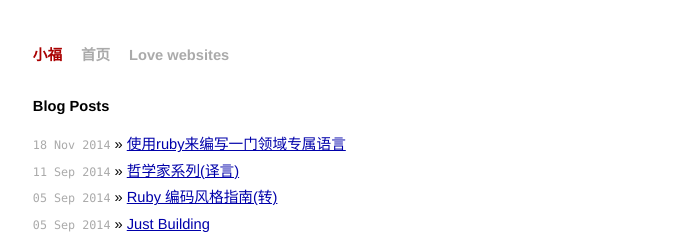
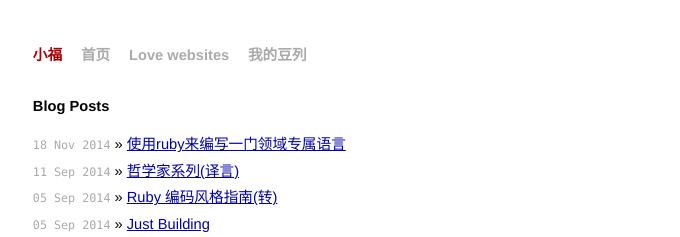
Before and after one commit to xiaofuzi/xiaofuzi.github, a Jekyll site: the page built from index.html, in a window 1280 px wide. Shown: the top 237 px of the page, without its empty margins (299-979 px from the left). Built offline with Jekyll 4.4.1, drawn with Linux system fonts in a browser that asks for light colours; Markdown is read by kramdown in place of the engine named in the settings; comment, search, counter and statistics services are not loaded.

Commit message:
添加豆列

```diff
--- a/_layouts/default.html
+++ b/_layouts/default.html
@@ -24,6 +24,7 @@
     <a class="extra" href="/">首页</a>
 
     <a class="extra" href="/others/mywebsites.html">Love websites</a>
+     <a class="extra" href="http://www.douban.com/doulist/37760519/?sort=time">我的豆列</a>
   </div>
 
   {{ content }}
```
